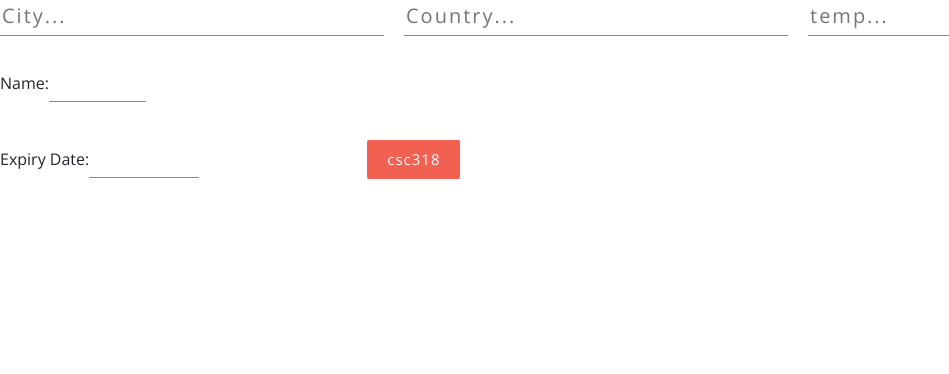
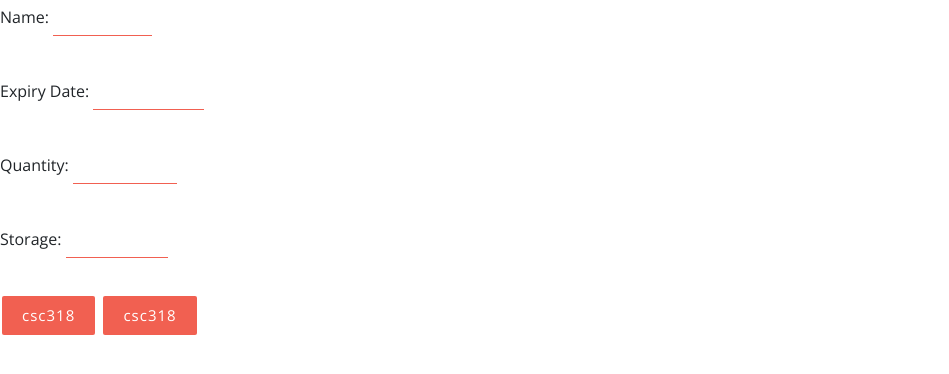
Before and after one commit to hairuosang/WeatherForecast, a React (Create React App) app: page / in a window 1280 px wide. Shown: the top 374 px of the page, without its empty margins (0-949 px from the left). Built offline with nearby package versions, Linux system fonts and the light colour scheme.

Commit message:
update form

```diff
--- a/src/components/Form.jsx
+++ b/src/components/Form.jsx
@@ -1,24 +1,13 @@
 import React from 'react'
 
 const Form = props => ( <form onSubmit={props.getWeather}>
-  <input type="text" name="city" placeholder="City..."></input>
-  <input type="text" name="country" placeholder="Country..."></input>
-  <input type="text" name="temp" placeholder="temp..."></input>
 
-  <label>
-    Name:
-    <input type="text" name="name"></input>
-  </label>
+  <label> Name: <input type="text" name="name"></input> </label> <br/>
+  <label> Expiry Date: <input type="text" name="expiry date"></input> </label> <br/>
+  <label> Quantity: <input type="text" name="quantity"></input> </label> <br/>
+  <label> Storage: <input type="text" name="storage"></input> </label> <br/>
 
-  <br/>
-
-  <label>
-    Expiry Date:
-    <input type="text" name="name" />
-  </label>
-
-
-  <button onClick={props.clicked}>csc318</button>
+  <button onClick={props.clicked}>csc318</button> <button onClick={props.clicked}>csc318</button>
 </form> );
 
 export default Form;
```
